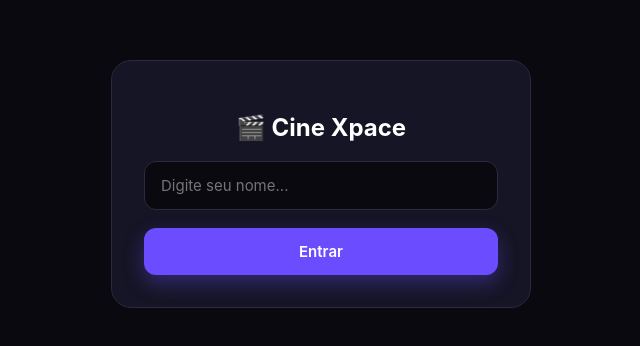
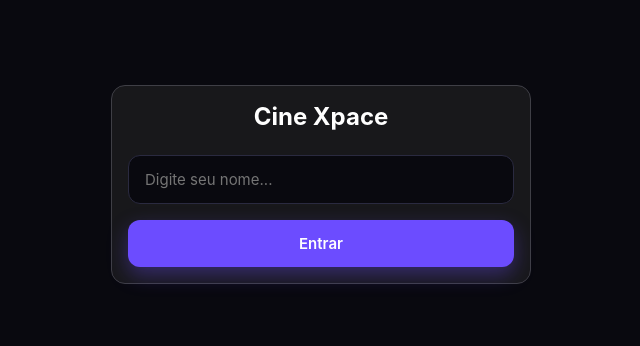
Before and after one commit to zVokyo/cine-xpace, a React (Vite) app: page / in a window 1280 px wide. Shown: the part 216-562 px from the top of the page, without its empty margins (319-959 px from the left). Built offline with nearby package versions, Linux system fonts and the light colour scheme.

Commit message:
melhora layout da tela de login

```diff
--- a/src/components/LoginBox.tsx
+++ b/src/components/LoginBox.tsx
@@ -1,4 +1,5 @@
 import { useState } from "react"
+
 import InputField from "./InputField"
 import PrimaryButton from "./PrimaryButton"
 
@@ -6,28 +7,42 @@ type Props = {
   setLoggedIn: (value: boolean) => void
 }
 
-function LoginBox({ setLoggedIn }: Props) {
+function LoginBox({
+  setLoggedIn,
+}: Props) {
   const [username, setUsername] = useState("")
 
   function login() {
-    if (!username.trim()) return
+    const name = username.trim()
+
+    if (!name) return
+
     localStorage.setItem("loggedIn", "true")
-    localStorage.setItem("user", username)
+    localStorage.setItem("user", name)
+
     setLoggedIn(true)
   }
 
   return (
-    <div style={{ minHeight: "100vh", display: "flex", justifyContent: "center", alignItems: "center", background: "#09090f" }}>
-      <div style={{ width: "100%", maxWidth: "420px", background: "#151525", border: "1px solid #2A2A40", borderRadius: "20px", padding: "32px" }}>
-        <h2 style={{ color: "#fff", textAlign: "center" }}>🎬 Cine Xpace</h2>
+    <main className="login-page">
+      <section className="card login-card fade-in">
+        <h1 className="login-title">
+          Cine Xpace
+        </h1>
 
-        <InputField value={username} onChange={setUsername} placeholder="Digite seu nome..." />
+        <div className="form">
+          <InputField
+            value={username}
+            onChange={setUsername}
+            placeholder="Digite seu nome..."
+          />
 
-        <div style={{ marginTop: "18px" }}>
-          <PrimaryButton onClick={login}>Entrar</PrimaryButton>
+          <PrimaryButton onClick={login}>
+            Entrar
+          </PrimaryButton>
         </div>
-      </div>
-    </div>
+      </section>
+    </main>
   )
 }
 
--- a/src/styles/global.css
+++ b/src/styles/global.css
@@ -12,6 +12,7 @@
 @import "./tables.css";
 @import "./toast.css";
 @import "./modals.css";
+@import "./login.css";
 
 * {
   box-sizing: border-box;
--- /dev/null
+++ b/src/styles/login.css
@@ -0,0 +1,15 @@
+.login-page {
+  display: grid;
+  min-height: 100vh;
+  padding: 24px;
+  place-items: center;
+}
+
+.login-card {
+  width: min(420px, 100%);
+}
+
+.login-title {
+  margin: 0 0 24px;
+  text-align: center;
+}
```
